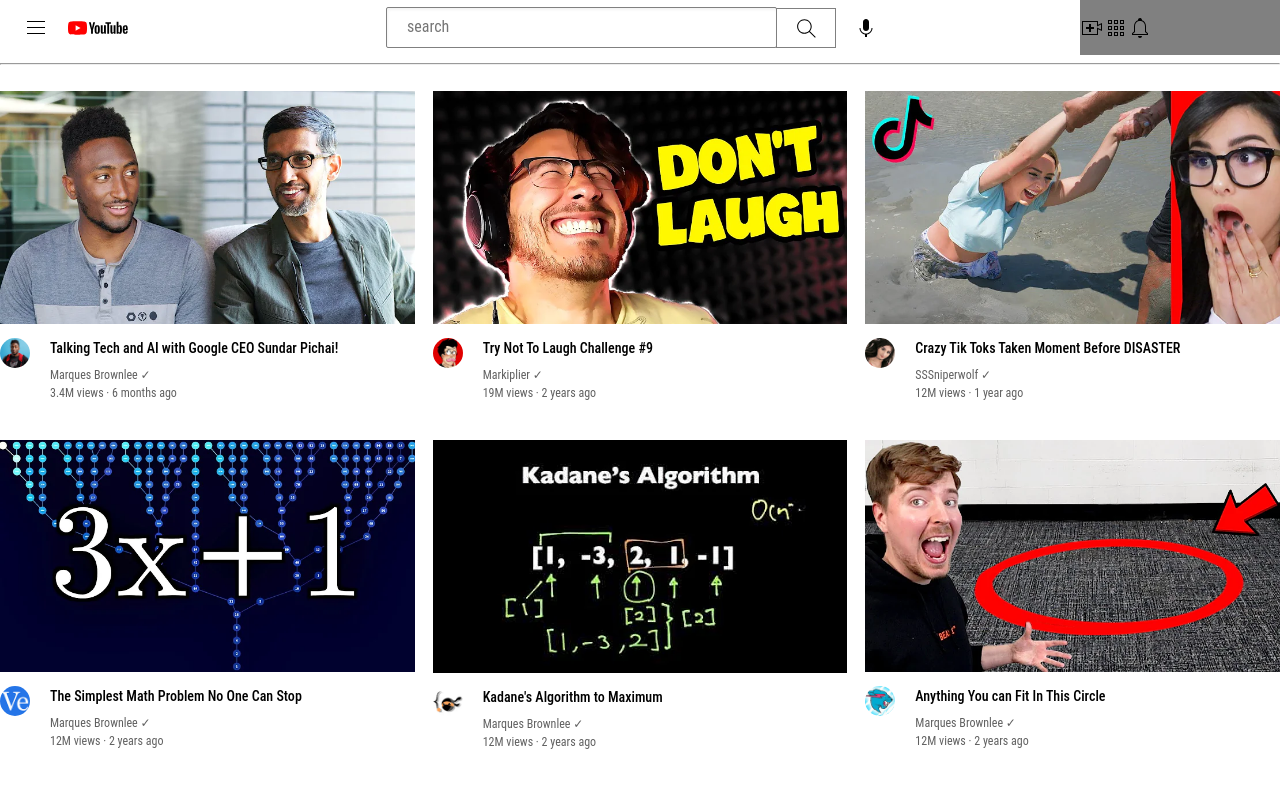
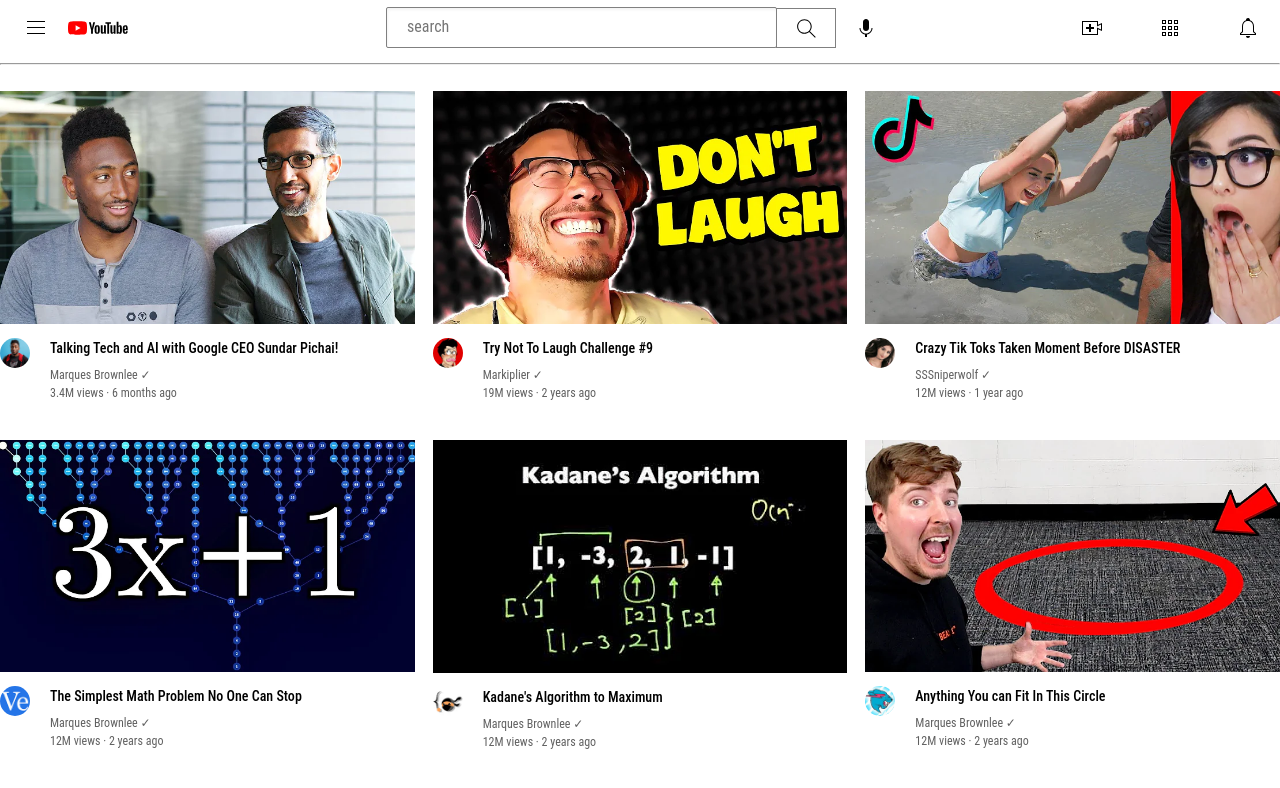
Before and after one commit to FlackoCodes/Frontend-intro, a plain HTML site: page Frontend/youtubehome.html in a window 1280 px wide. Drawn offline with Linux system fonts and the light colour scheme.

Commit message:
new commit

```diff
--- a/CSS/style.css
+++ b/CSS/style.css
@@ -96,10 +96,11 @@ p{
 }
 
 .right-section{
-    background-color: grey;
-    width: 200px;
+    width: 180px;
     display: flex;
     align-items: center;
+    justify-content: space-between;
+    margin-right: 20px;
 }
 
 .hamburger-logo{
```
